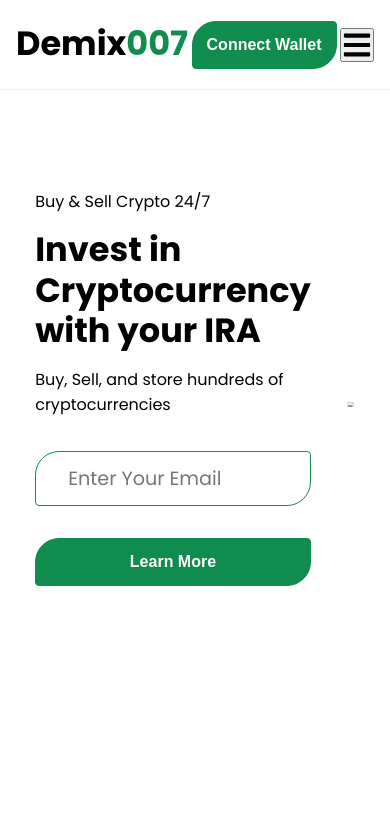
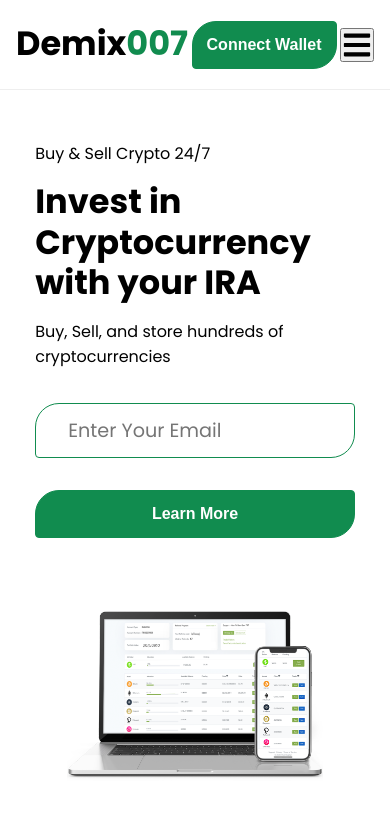
Before and after one commit to demix007/react-crypto-api, a React (Create React App) app: page / in a window 390 px wide. Shown: the top 816 px of the page. Built offline with nearby package versions, Linux system fonts and the light colour scheme.

Commit message:
Add media queries for hero section

```diff
--- a/src/components/Hero.css
+++ b/src/components/Hero.css
@@ -32,3 +32,10 @@
     max-width: 80%;
     margin: auto;
 }
+
+@media screen and (max-width: 940px) {
+    .hero .container {
+        grid-template-columns: 1fr;
+        margin: 1rem 0;
+    }
+}
```
